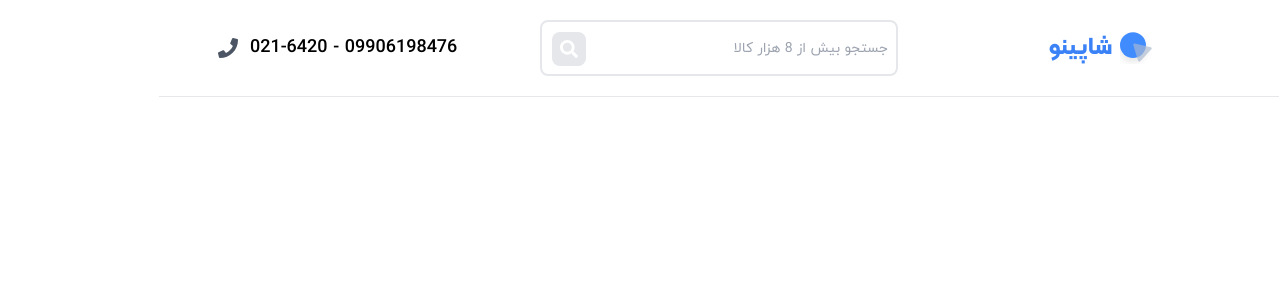
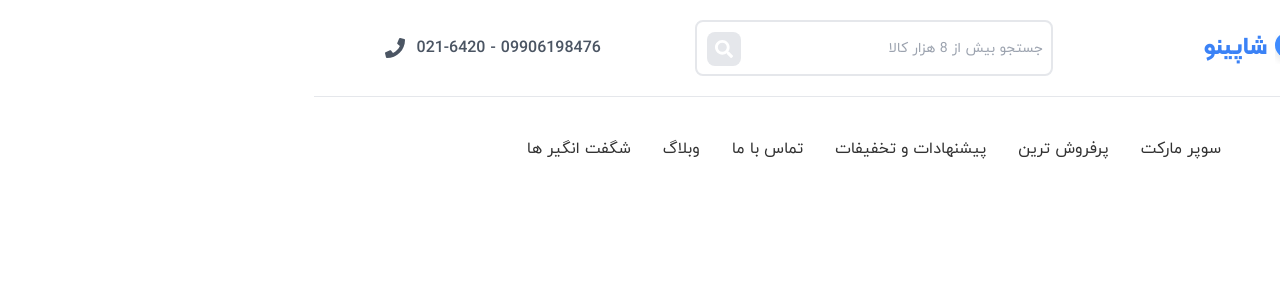
Before and after one commit to Ario-Team/shapino-frontend, a Next.js app: page / in a window 1280 px wide. Shown: the top 300 px of the page. Built offline with nearby package versions, Linux system fonts and the light colour scheme.

Commit message:
Added the menu

```diff
--- /dev/null
+++ b/components/Menu.jsx
@@ -0,0 +1,57 @@
+import menuData from "../fakeData/menu";
+import { HiMenuAlt1, HiMenuAlt2, HiMenuAlt3, HiMenuAlt4 } from "react-icons/hi";
+import { useEffect, useState } from "react";
+
+const Menu = () => {
+  const [open, setOpen] = useState(false);
+  useEffect(() => {
+    if (window.innerWidth >= 1024) {
+      setOpen(true);
+    }
+    window.onresize = () => {
+      if (window.innerWidth >= 1024) {
+        setOpen(true);
+      } else {
+        setOpen(false);
+      }
+    };
+  }, []);
+  return (
+    <div>
+      <div
+        className="peer flex flex-row gap-3 font-iran-yekan font-bold items-center bg-gray-300 w-max mx-auto text-white px-5 py-3 lg:hidden"
+        data-open={open}
+        onClick={() => setOpen((o) => !o)}
+      >
+        <HiMenuAlt1 className="text-xl" />
+        <span>دسته بندی</span>
+      </div>
+      <ul
+        className={` ${
+          open
+            ? "bg-white border-2 border-gray-200 w-max text-center px-10 py-5 mx-auto z-20"
+            : "hidden"
+        } grid-flow-col gap-x-8 auto-cols-max place-items-center place-content-center mt-2 lg:visible lg:border-none lg:w-full lg:grid`}
+      >
+        {menuData.map((item, key) => {
+          return <MenuItem key={key} name={item} />;
+        })}
+      </ul>
+    </div>
+  );
+};
+
+const MenuItem = ({ name }) => {
+  const isCategory = name == "دسته بندی";
+  return (
+    <li
+      className={`font-iran-yekan font-normal flex flex-row items-center gap-2 text-black transition-opacity duration-300 cursor-pointer opacity-80 hover:opacity-100 ${
+        isCategory ? "hidden" : " "
+      }`}
+    >
+      {isCategory ? <HiMenuAlt1 className="rotate-180" /> : null}
+      {name}
+    </li>
+  );
+};
+export default Menu;
--- a/components/Navbar.jsx
+++ b/components/Navbar.jsx
@@ -24,7 +24,7 @@ const Navbar = () => {
           </span>
         </div>
         <div className="flex flex-row items-center gap-3 h-max">
-          <span className="font-iran-yekan font-bold text-lg">
+          <span className="font-iran-yekan font-bold text-base text-gray-600">
             09906198476 - 021-6420
           </span>
           <FaPhone className="text-gray-600 text-xl" />
@@ -35,7 +35,7 @@ const Navbar = () => {
             className="font-iran-yekan font-normal outline-none border-2 text-sm pr-2 border-gray-200 rounded-lg w-full h-14 transition-colors duration-300 hover:border-gray-300 focus:border-gray-300"
           />
           <div className="w-max h-max absolute top-3 left-3 bg-gray-200 px-2 py-2 rounded-lg transition-colors duration-300 hover:bg-gray-300">
-            <FaSearch className="text-lg text-white" />
+            <FaSearch className="text-lg text-white cursor-pointer" />
           </div>
         </div>
       </nav>
--- /dev/null
+++ b/fakeData/menu.js
@@ -0,0 +1,9 @@
+export default [
+  "دسته بندی",
+  "سوپر مارکت",
+  "پرفروش ترین",
+  "پیشنهادات و تخفیفات",
+  "تماس با ما",
+  "وبلاگ",
+  "شگفت انگیر ها",
+];
--- a/layouts/MainLayout.jsx
+++ b/layouts/MainLayout.jsx
@@ -1,10 +1,12 @@
+import Menu from "../components/Menu";
 import Navbar from "../components/Navbar";
 
 const MainLayout = () => {
   return (
     <div className="xl:mx-20 2xl:mx-52">
       <Navbar />
-      <hr className="mt-5 w-full" />
+      <hr className="my-5 w-full" />
+      <Menu />
     </div>
   );
 };
```
